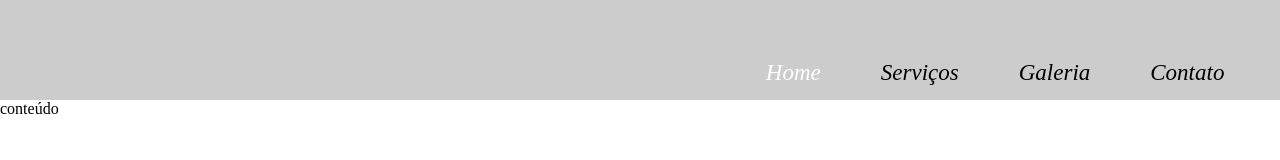
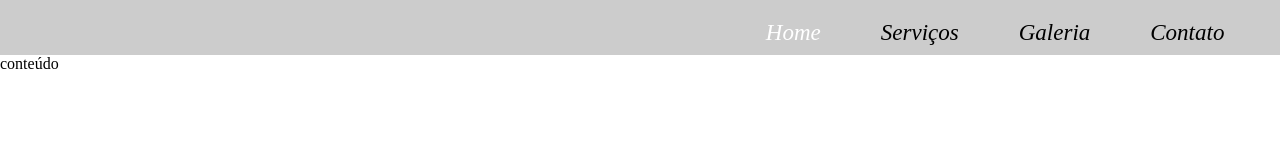
Before and after one commit to Sidneyk2ns/ola_mundo, a plain HTML site: page site-exemplo/index.html in a window 1280 px wide. Drawn offline with Linux system fonts and the light colour scheme.

Commit message:
melhorando reader
mudando height.

```diff
--- a/site-exemplo/css/style.css
+++ b/site-exemplo/css/style.css
@@ -22,7 +22,7 @@ body {
 header {
     background: #ccc;
     padding: 20px 2% 35px 2%;
-    height: 100px;
+    height: 50px;
 }
 
 header div.logo {
@@ -31,8 +31,6 @@ header div.logo {
 
 header nav.desktop {
     float: right;
-    position: relative;
-    top: 40px;
 }
 
 nav.mobile {
--- a/site-exemplo/index.html
+++ b/site-exemplo/index.html
@@ -1,11 +1,10 @@
 <!DOCTYPE html>
-<html lang="pt-br">
 
 <head>
     <link rel="stylesheet" href="css/style.css">
     <meta charset="UTF-8">
     <meta name="viewport" content="width=device-width, initial-scale=1.0">
-    <title>samuka sound</title>
+    <title>teste</title>
 </head>
 
 <body>
@@ -42,7 +41,9 @@
     </header>
 
     <section>
-        <p>conteúdo</p>
+        <div class="container">
+            <p>conteúdo</p>
+        </div>
     </section>
 </body>
 
```
